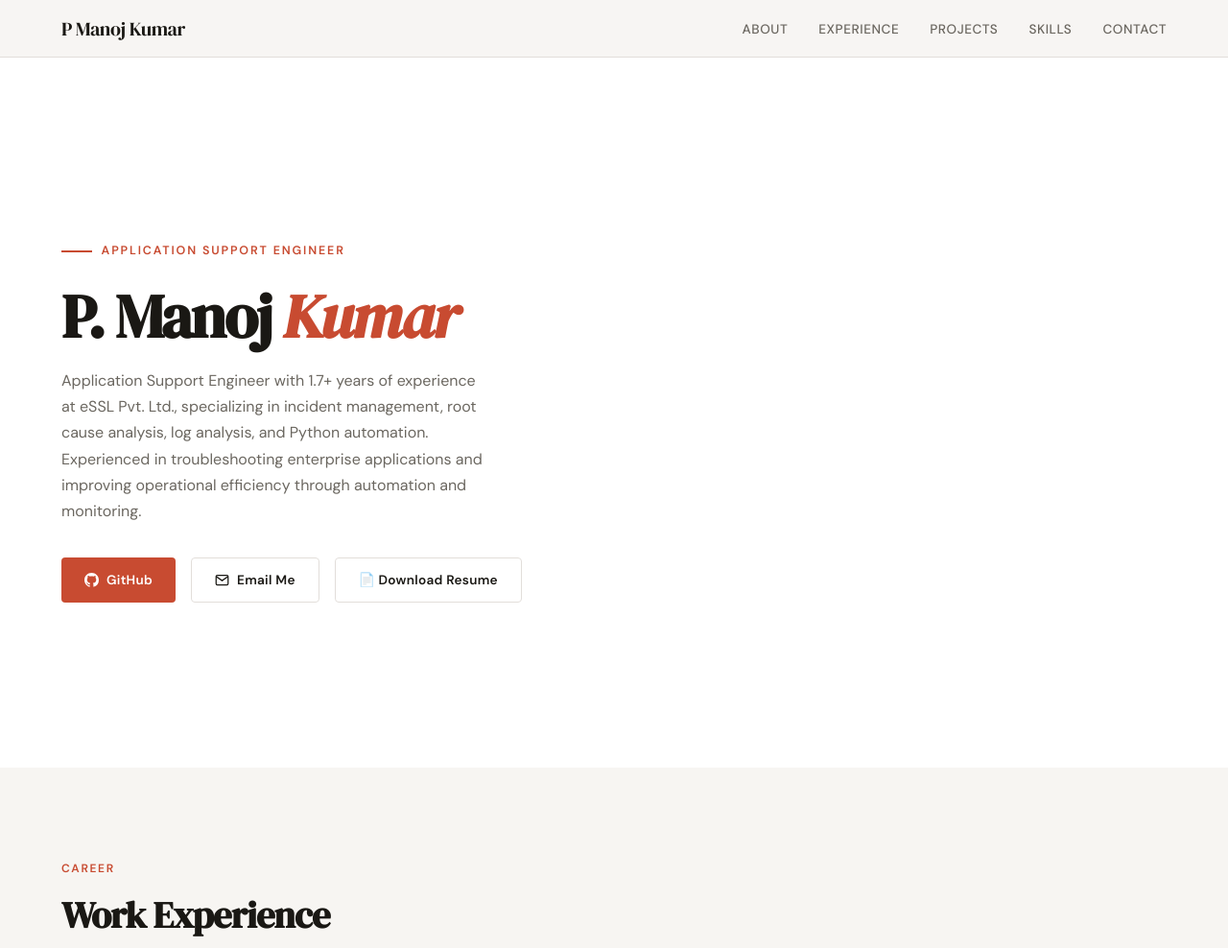
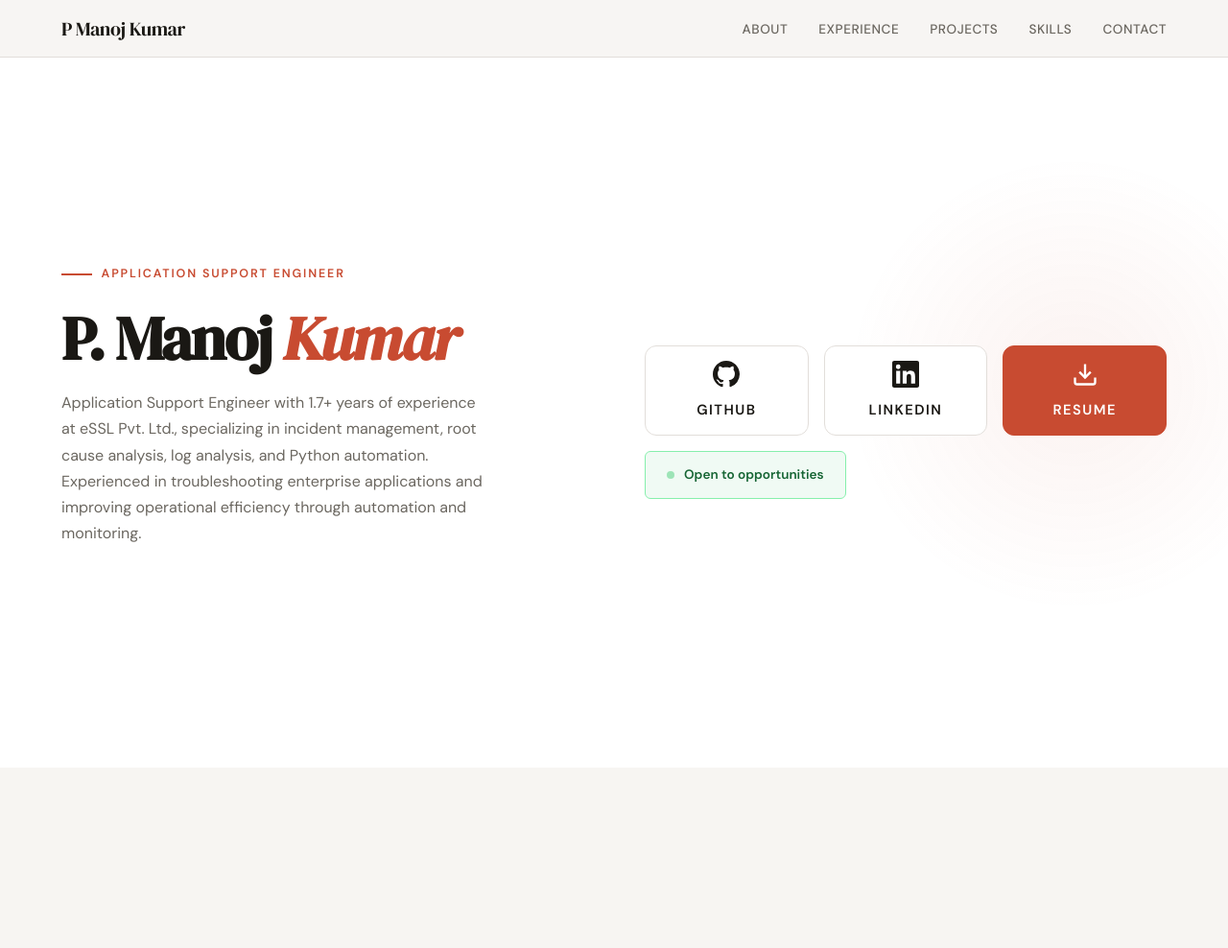
Before and after one commit to Manojid/Manojid.github.io, a plain HTML site: page index.html in a window 1280 px wide. Shown: the top 988 px of the page at 96% size. Drawn offline with Linux system fonts and the light colour scheme.

Commit message:
Enhance index.html with hero section and animations
Added new hero section with animations and contact links.

```diff
--- a/index.html
+++ b/index.html
@@ -88,6 +88,95 @@
     margin-bottom: 2.2rem;
   }
   .hero-actions { display: flex; gap: 1rem; flex-wrap: wrap; }
+
+  .hero-right {
+    display: flex;
+    flex-direction: column;
+    align-items: flex-start;
+    justify-content: center;
+    gap: 1.1rem;
+    animation: fadeUp 0.8s 0.3s ease both;
+  }
+  .hero { position: relative; overflow: hidden; }
+  .hero::before {
+    content: '';
+    position: absolute;
+    width: 480px; height: 480px;
+    border-radius: 50%;
+    background: radial-gradient(circle, rgba(200,75,49,0.07) 0%, transparent 70%);
+    right: -80px; top: 50%;
+    transform: translateY(-50%);
+    animation: breathe 5s ease-in-out infinite;
+    pointer-events: none;
+  }
+  @keyframes breathe { 0%,100%{ transform:translateY(-50%) scale(1); } 50%{ transform:translateY(-50%) scale(1.15); } }
+  .icon-grid {
+    display: grid;
+    grid-template-columns: repeat(3, 1fr);
+    gap: 1rem;
+    width: 100%;
+  }
+  .icon-card {
+    display: flex;
+    flex-direction: column;
+    align-items: center;
+    justify-content: center;
+    gap: 0.75rem;
+    padding: 2.2rem 1rem;
+    border-radius: 12px;
+    border: 1.5px solid var(--border);
+    background: var(--surface);
+    color: var(--ink);
+    text-decoration: none;
+    font-size: 0.72rem;
+    font-weight: 700;
+    letter-spacing: 0.1em;
+    text-transform: uppercase;
+    transition: color 0.25s ease, border-color 0.25s ease, transform 0.3s cubic-bezier(0.34,1.56,0.64,1), box-shadow 0.25s ease;
+    opacity: 0;
+    animation: popIn 0.55s ease forwards;
+    position: relative;
+    overflow: hidden;
+  }
+  .icon-card::before {
+    content: '';
+    position: absolute;
+    inset: 0;
+    background: var(--accent);
+    transform: scaleY(0);
+    transform-origin: bottom;
+    transition: transform 0.3s cubic-bezier(0.76,0,0.24,1);
+    z-index: 0;
+    border-radius: inherit;
+  }
+  .icon-card:hover::before { transform: scaleY(1); }
+  .icon-card:hover { color: #fff; border-color: var(--accent); transform: translateY(-5px); box-shadow: 0 16px 32px rgba(200,75,49,0.18); }
+  .icon-card svg, .icon-card span { position: relative; z-index: 1; }
+  .icon-card:nth-child(1) { animation-delay: 0.38s; }
+  .icon-card:nth-child(2) { animation-delay: 0.52s; }
+  .icon-card:nth-child(3) { animation-delay: 0.66s; }
+  .icon-card--accent { background: var(--accent); border-color: var(--accent); color: #fff; }
+  .icon-card--accent::before { background: #9a3522; }
+  .icon-card--accent:hover { box-shadow: 0 16px 32px rgba(200,75,49,0.35); }
+  @keyframes popIn {
+    0%   { opacity: 0; transform: scale(0.82) translateY(12px); }
+    65%  { opacity: 1; transform: scale(1.05) translateY(-3px); }
+    100% { opacity: 1; transform: scale(1) translateY(0); }
+  }
+  .open-badge {
+    display: inline-flex; align-items: center; gap: 0.55rem;
+    background: #f0faf4; border: 1.5px solid #86efac;
+    color: #166534; border-radius: 20px;
+    padding: 0.5rem 1.1rem; font-size: 0.82rem; font-weight: 600;
+    opacity: 0; animation: fadeUp 0.5s 0.85s ease forwards;
+    width: fit-content;
+    transition: box-shadow 0.2s;
+  }
+  .open-badge:hover { box-shadow: 0 4px 14px rgba(34,197,94,0.2); }
+  .open-dot {
+    width: 7px; height: 7px; border-radius: 50%; background: #22c55e;
+    animation: pulse 2s infinite; flex-shrink: 0;
+  }
   .btn {
     display: inline-flex; align-items: center; gap: 0.5rem;
     padding: 0.7rem 1.5rem; border-radius: 4px;
@@ -212,6 +301,45 @@
 
   footer { text-align: center; padding: 2.5rem 5%; font-size: 0.8rem; color: var(--ink-muted); border-top: 1px solid var(--border); background: var(--surface); }
 
+  .hero-right {
+    display: flex;
+    flex-direction: column;
+    justify-content: center;
+    gap: 1rem;
+    animation: fadeUp 0.8s 0.2s ease both;
+  }
+  .hero-btn {
+    width: 100%;
+    justify-content: flex-start;
+    padding: 0.9rem 1.6rem;
+    font-size: 0.92rem;
+    opacity: 0;
+    transform: translateX(30px);
+    animation: slideIn 0.5s ease forwards;
+  }
+  .hero-btn:nth-child(1) { animation-delay: 0.5s; }
+  .hero-btn:nth-child(2) { animation-delay: 0.7s; }
+  .hero-btn:nth-child(3) { animation-delay: 0.9s; }
+  .open-badge {
+    display: flex;
+    align-items: center;
+    gap: 0.6rem;
+    background: #f0faf4;
+    border: 1.5px solid #86efac;
+    color: #166534;
+    border-radius: 6px;
+    padding: 0.8rem 1.4rem;
+    font-size: 0.85rem;
+    font-weight: 600;
+    opacity: 0;
+    animation: slideIn 0.5s 1.1s ease forwards;
+  }
+  .open-dot {
+    width: 8px; height: 8px; border-radius: 50%;
+    background: #22c55e; flex-shrink: 0;
+    animation: pulse 2s infinite;
+  }
+  @keyframes slideIn { to { opacity: 1; transform: translateX(0); } }
   @keyframes fadeUp { from { opacity: 0; transform: translateY(24px); } to { opacity: 1; transform: translateY(0); } }
   .fade-in { opacity: 0; transform: translateY(20px); transition: opacity 0.6s ease, transform 0.6s ease; }
   .fade-in.visible { opacity: 1; transform: none; }
@@ -243,45 +371,28 @@
     <p class="hero-desc">
       Application Support Engineer with 1.7+ years of experience at eSSL Pvt. Ltd., specializing in incident management, root cause analysis, log analysis, and Python automation. Experienced in troubleshooting enterprise applications and improving operational efficiency through automation and monitoring.
     </p>
-    <div class="hero-actions">
-      <a class="btn btn-primary" href="https://github.com/Manojid/" target="_blank">
-        <svg width="15" height="15" fill="currentColor" viewBox="0 0 24 24"><path d="M12 0C5.37 0 0 5.37 0 12c0 5.31 3.435 9.795 8.205 11.385.6.105.825-.255.825-.57 0-.285-.015-1.23-.015-2.235-3.015.555-3.795-.735-4.035-1.41-.135-.345-.72-1.41-1.23-1.695-.42-.225-1.02-.78-.015-.795.945-.015 1.62.87 1.845 1.23 1.08 1.815 2.805 1.305 3.495.99.105-.78.42-1.305.765-1.605-2.67-.3-5.46-1.335-5.46-5.925 0-1.305.465-2.385 1.23-3.225-.12-.3-.54-1.53.12-3.18 0 0 1.005-.315 3.3 1.23.96-.27 1.98-.405 3-.405s2.04.135 3 .405c2.295-1.56 3.3-1.23 3.3-1.23.66 1.65.24 2.88.12 3.18.765.84 1.23 1.905 1.23 3.225 0 4.605-2.805 5.625-5.475 5.925.435.375.81 1.095.81 2.22 0 1.605-.015 2.895-.015 3.3 0 .315.225.69.825.57A12.02 12.02 0 0024 12c0-6.63-5.37-12-12-12z"/></svg>
-        GitHub
+  </div>
+
+  <div class="hero-right">
+    <div class="icon-grid">
+      <a class="icon-card hero-btn" href="https://github.com/Manojid/" target="_blank">
+        <svg width="28" height="28" fill="currentColor" viewBox="0 0 24 24"><path d="M12 0C5.37 0 0 5.37 0 12c0 5.31 3.435 9.795 8.205 11.385.6.105.825-.255.825-.57 0-.285-.015-1.23-.015-2.235-3.015.555-3.795-.735-4.035-1.41-.135-.345-.72-1.41-1.23-1.695-.42-.225-1.02-.78-.015-.795.945-.015 1.62.87 1.845 1.23 1.08 1.815 2.805 1.305 3.495.99.105-.78.42-1.305.765-1.605-2.67-.3-5.46-1.335-5.46-5.925 0-1.305.465-2.385 1.23-3.225-.12-.3-.54-1.53.12-3.18 0 0 1.005-.315 3.3 1.23.96-.27 1.98-.405 3-.405s2.04.135 3 .405c2.295-1.56 3.3-1.23 3.3-1.23.66 1.65.24 2.88.12 3.18.765.84 1.23 1.905 1.23 3.225 0 4.605-2.805 5.625-5.475 5.925.435.375.81 1.095.81 2.22 0 1.605-.015 2.895-.015 3.3 0 .315.225.69.825.57A12.02 12.02 0 0024 12c0-6.63-5.37-12-12-12z"/></svg>
+        <span>GitHub</span>
       </a>
-      <a class="btn btn-outline" href="mailto:manojkpkumar4@gmail.com">
-        <svg width="15" height="15" fill="none" stroke="currentColor" stroke-width="2" viewBox="0 0 24 24"><path d="M4 4h16c1.1 0 2 .9 2 2v12c0 1.1-.9 2-2 2H4c-1.1 0-2-.9-2-2V6c0-1.1.9-2 2-2z"/><polyline points="22,6 12,13 2,6"/></svg>
-        Email Me
-       <a class="btn btn-outline" href="Manoj Kumar Resume.pdf" download>
-  📄 Download Resume
-       </a>
+      <a class="icon-card hero-btn" href="https://linkedin.com/in/p-manoj-kumar-380a35276" target="_blank">
+        <svg width="28" height="28" fill="currentColor" viewBox="0 0 24 24"><path d="M20.447 20.452h-3.554v-5.569c0-1.328-.027-3.037-1.852-3.037-1.853 0-2.136 1.445-2.136 2.939v5.667H9.351V9h3.414v1.561h.046c.477-.9 1.637-1.85 3.37-1.85 3.601 0 4.267 2.37 4.267 5.455v6.286zM5.337 7.433a2.062 2.062 0 01-2.063-2.065 2.064 2.064 0 112.063 2.065zm1.782 13.019H3.555V9h3.564v11.452zM22.225 0H1.771C.792 0 0 .774 0 1.729v20.542C0 23.227.792 24 1.771 24h20.451C23.2 24 24 23.227 24 22.271V1.729C24 .774 23.2 0 22.222 0h.003z"/></svg>
+        <span>LinkedIn</span>
+      </a>
+      <a class="icon-card icon-card--accent hero-btn" href="Manoj Kumar Resume.pdf" download>
+        <svg width="28" height="28" fill="none" stroke="currentColor" stroke-width="2" viewBox="0 0 24 24"><path d="M21 15v4a2 2 0 01-2 2H5a2 2 0 01-2-2v-4"/><polyline points="7 10 12 15 17 10"/><line x1="12" y1="15" x2="12" y2="3"/></svg>
+        <span>Resume</span>
       </a>
     </div>
+    <div class="open-badge">
+      <span class="open-dot"></span>
+      Open to opportunities
+    </div>
   </div>
-
-  <!-- <div class="hero-card">
-    <div class="hero-card-name">P. Manoj Kumar</div>
-    <div class="hero-card-role">Application Support Engineer @ eSSL Pvt. Ltd.</div>
-    <div class="info-row">
-      <svg width="14" height="14" fill="none" stroke="currentColor" stroke-width="2" viewBox="0 0 24 24"><path d="M22 16.92v3a2 2 0 01-2.18 2 19.79 19.79 0 01-8.63-3.07A19.5 19.5 0 013.07 9.81a19.79 19.79 0 01-3.07-8.67A2 2 0 012 .99h3a2 2 0 012 1.72c.127.96.361 1.903.7 2.81a2 2 0 01-.45 2.11L6.09 8.91a16 16 0 006 6l1.27-1.27a2 2 0 012.11-.45c.907.339 1.85.573 2.81.7A2 2 0 0122 16.92z"/></svg>
-      +91 9933247714
-    </div>
-    <div class="info-row">
-      <svg width="14" height="14" fill="none" stroke="currentColor" stroke-width="2" viewBox="0 0 24 24"><path d="M4 4h16c1.1 0 2 .9 2 2v12c0 1.1-.9 2-2 2H4c-1.1 0-2-.9-2-2V6c0-1.1.9-2 2-2z"/><polyline points="22,6 12,13 2,6"/></svg>
-      <a href="mailto:manojkpkumar4@gmail.com">manojkpkumar4@gmail.com</a>
-    </div>
-    <div class="info-row">
-      <svg width="14" height="14" fill="currentColor" viewBox="0 0 24 24"><path d="M12 0C5.37 0 0 5.37 0 12c0 5.31 3.435 9.795 8.205 11.385.6.105.825-.255.825-.57 0-.285-.015-1.23-.015-2.235-3.015.555-3.795-.735-4.035-1.41-.135-.345-.72-1.41-1.23-1.695-.42-.225-1.02-.78-.015-.795.945-.015 1.62.87 1.845 1.23 1.08 1.815 2.805 1.305 3.495.99.105-.78.42-1.305.765-1.605-2.67-.3-5.46-1.335-5.46-5.925 0-1.305.465-2.385 1.23-3.225-.12-.3-.54-1.53.12-3.18 0 0 1.005-.315 3.3 1.23.96-.27 1.98-.405 3-.405s2.04.135 3 .405c2.295-1.56 3.3-1.23 3.3-1.23.66 1.65.24 2.88.12 3.18.765.84 1.23 1.905 1.23 3.225 0 4.605-2.805 5.625-5.475 5.925.435.375.81 1.095.81 2.22 0 1.605-.015 2.895-.015 3.3 0 .315.225.69.825.57A12.02 12.02 0 0024 12c0-6.63-5.37-12-12-12z"/></svg>
-      <a href="https://github.com/Manojid/" target="_blank">github.com/Manojid</a>
-    </div>
-    <div class="info-row">
-      <svg width="14" height="14" fill="currentColor" viewBox="0 0 24 24"><path d="M20.447 20.452h-3.554v-5.569c0-1.328-.027-3.037-1.852-3.037-1.853 0-2.136 1.445-2.136 2.939v5.667H9.351V9h3.414v1.561h.046c.477-.9 1.637-1.85 3.37-1.85 3.601 0 4.267 2.37 4.267 5.455v6.286zM5.337 7.433a2.062 2.062 0 01-2.063-2.065 2.064 2.064 0 112.063 2.065zm1.782 13.019H3.555V9h3.564v11.452zM22.225 0H1.771C.792 0 0 .774 0 1.729v20.542C0 23.227.792 24 1.771 24h20.451C23.2 24 24 23.227 24 22.271V1.729C24 .774 23.2 0 22.222 0h.003z"/></svg>
-      <a href="https://linkedin.com/in/p-manoj-kumar-380a35276" target="_blank">LinkedIn Profile</a>
-    </div>
-    <div class="info-row" style="margin-top:0.4rem">
-      <span class="status-dot"></span>
-      <span style="font-size:0.82rem;color:var(--accent);font-weight:500">Open to opportunities</span>
-    </div>
-  </div> -->
 </section>
 
 <section id="experience">
@@ -417,9 +528,9 @@
       <p class="contact-intro" style="font-size:0.85rem">🌐 Languages: English (Professional) · Hindi (Conversational) · Tamil (Native)</p>
     </div>
     <div class="contact-links">
-      <a class="contact-item" href="mailto:manojkpkumar4@gmail.com">
+      <a class="contact-item" href="/cdn-cgi/l/email-protection#6d000c030207061d0618000c1f592d0a000c0401430e0200">
         <svg width="16" height="16" fill="none" stroke="currentColor" stroke-width="2" viewBox="0 0 24 24"><path d="M4 4h16c1.1 0 2 .9 2 2v12c0 1.1-.9 2-2 2H4c-1.1 0-2-.9-2-2V6c0-1.1.9-2 2-2z"/><polyline points="22,6 12,13 2,6"/></svg>
-        manojkpkumar4@gmail.com
+        <span class="__cf_email__" data-cfemail="adc0ccc3c2c7c6ddc6d8c0ccdf99edcac0ccc4c183cec2c0">[email&#160;protected]</span>
       </a>
       <a class="contact-item" href="tel:+919933247714">
         <svg width="16" height="16" fill="none" stroke="currentColor" stroke-width="2" viewBox="0 0 24 24"><path d="M22 16.92v3a2 2 0 01-2.18 2 19.79 19.79 0 01-8.63-3.07A19.5 19.5 0 013.07 9.81a19.79 19.79 0 01-3.07-8.67A2 2 0 012 .99h3a2 2 0 012 1.72c.127.96.361 1.903.7 2.81a2 2 0 01-.45 2.11L6.09 8.91a16 16 0 006 6l1.27-1.27a2 2 0 012.11-.45c.907.339 1.85.573 2.81.7A2 2 0 0122 16.92z"/></svg>
@@ -441,11 +552,4 @@
   <p>© 2026 P. Manoj Kumar</p>
 </footer>
 
-<script>
-  const observer = new IntersectionObserver((entries) => {
-    entries.forEach(e => { if (e.isIntersecting) e.target.classList.add('visible'); });
-  }, { threshold: 0.12 });
-  document.querySelectorAll('.fade-in').forEach(el => observer.observe(el));
-</script>
-</body>
-</html>
+<script data-cfasync="false" src="/cdn-cgi/scripts/5c5dd728/cloudflare-static/email-decode.min.js
```
